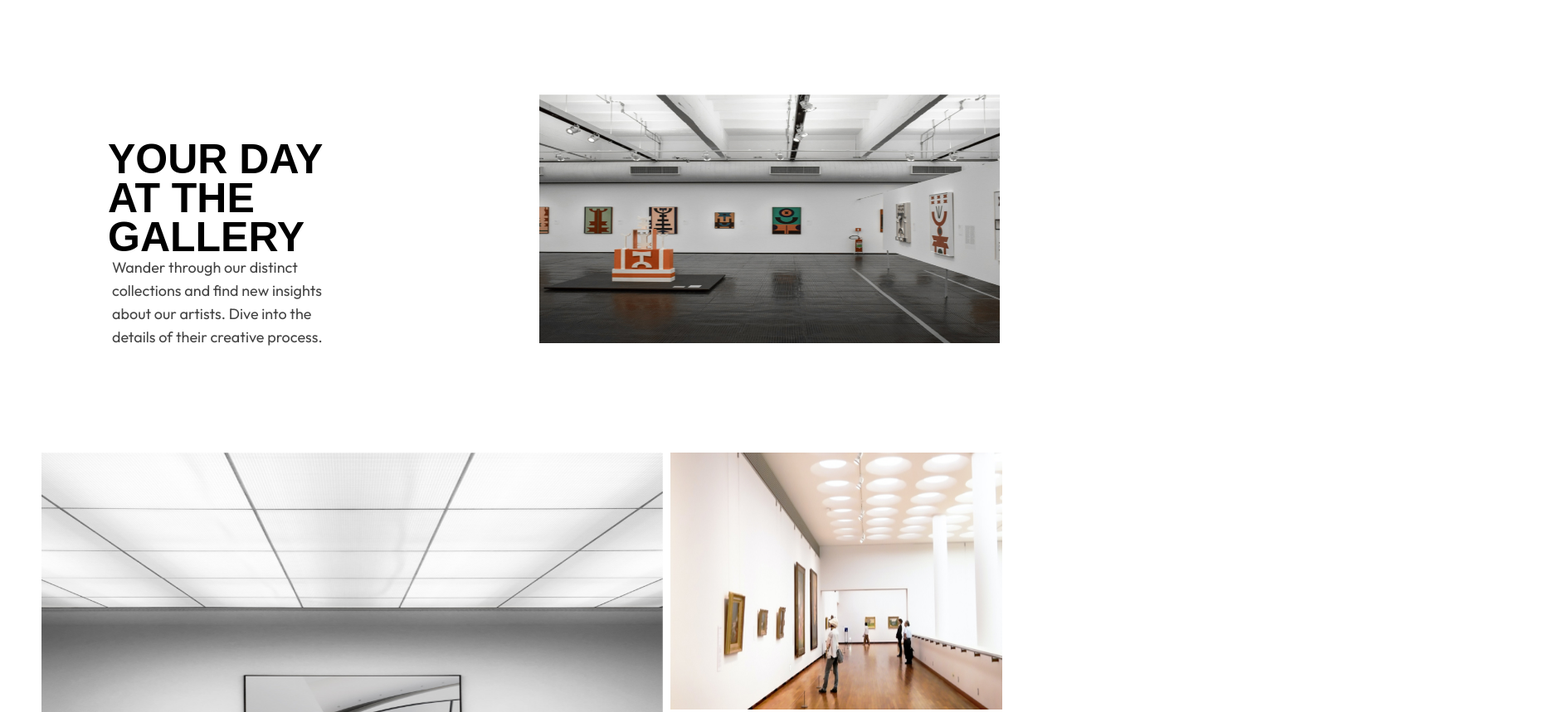
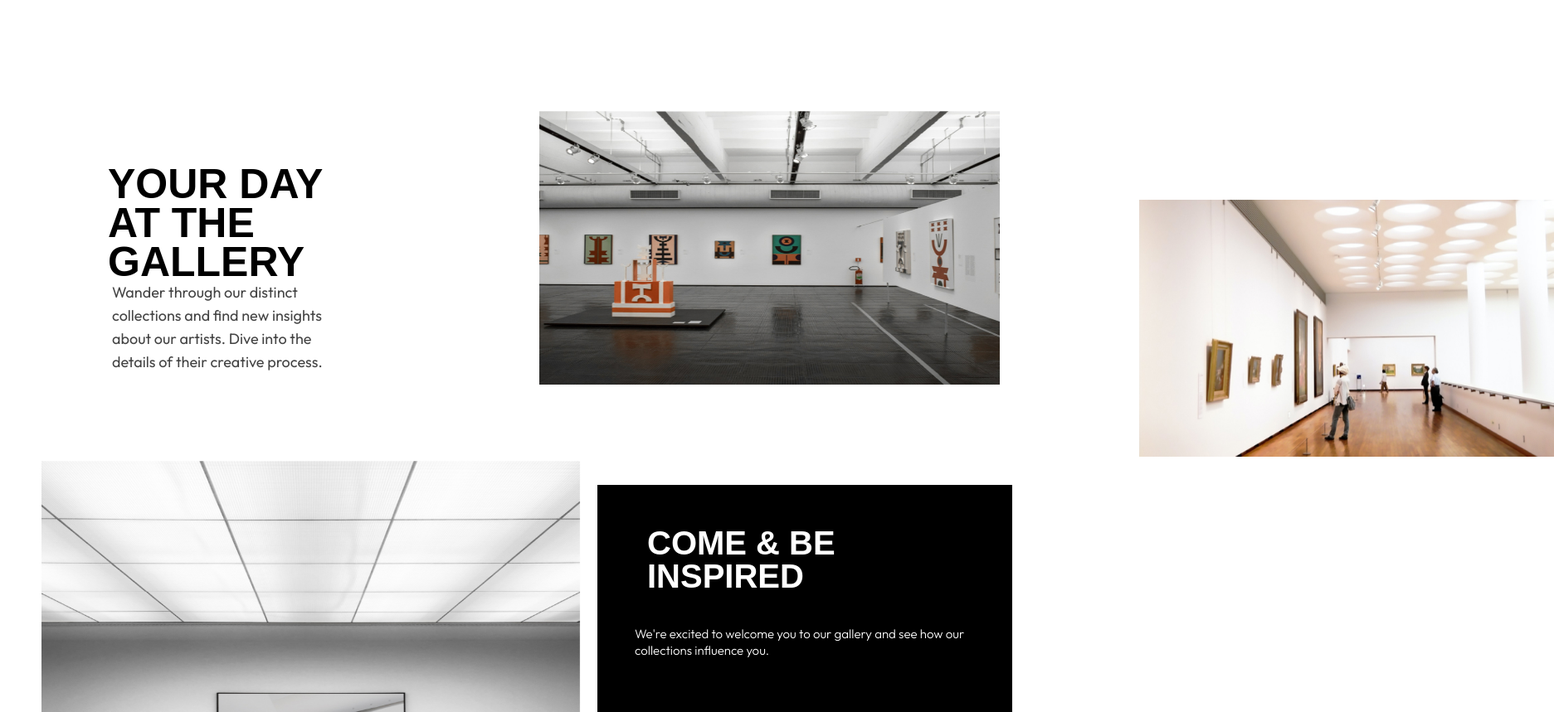
Before and after one commit to fquinzan-GZ/modern_art, a website built with webpack: page index.html in a window 1280 px wide. Shown: the part 702-1561 px from the top of the page at 83% size, 1873 px wide, since content can reach past the window. Built offline with nearby package versions, Linux system fonts and the light colour scheme; files whose address does not match are found by name; a web font is replaced by a local one.

Commit message:
Corrijo errores de carga en desktop

```diff
--- a/sass/layout/_main.scss
+++ b/sass/layout/_main.scss
@@ -129,7 +129,6 @@ p{
 }
 }
 
-
     .button{
     @include breakpoint(mobile){
     margin-left: 15px;
@@ -242,6 +241,7 @@ p{
  }
 
   @include breakpoint(desktop){
+
     margin-left: 80px;
     margin-bottom: 0;
     position: relative;
@@ -272,10 +272,10 @@ img{
         }
         @include breakpoint(desktop){
             left:600px;
-            height: 300px;
+            height: 330px;
             width: 555px;
             position: relative;
-            top:-150px;
+            top:-130px;
             }
 }
 
@@ -290,10 +290,10 @@ img{
                 padding-left: 20px;
             }
         @include breakpoint(desktop){
-                width: 750px;
-                height: 600px;
+                width: 650px;
+                height: 625px;
                 position: relative;
-                top:-300px;
+                top:-320px;
             }
             }
 
@@ -317,10 +317,10 @@ img{
             }
         @include breakpoint(desktop){
             position: relative;
-            width: 400px;
+            width: 500px;
             height: 310px;
-            top:-590px;
-            left: 5px;
+            top:-950px;
+            left: 670px;
 
         }
 
@@ -369,11 +369,11 @@ p{
     }
 
     @include breakpoint(desktop){
-        width: 400px;
+        width: 500px;
         height: 280px;
         position: relative;
-        top: -585px;
-        left:760px;
+        top: -920px;
+        left:670px;
     }
 
 h3{
```
Also changed, not shown: css/app.css, 1 other file.
